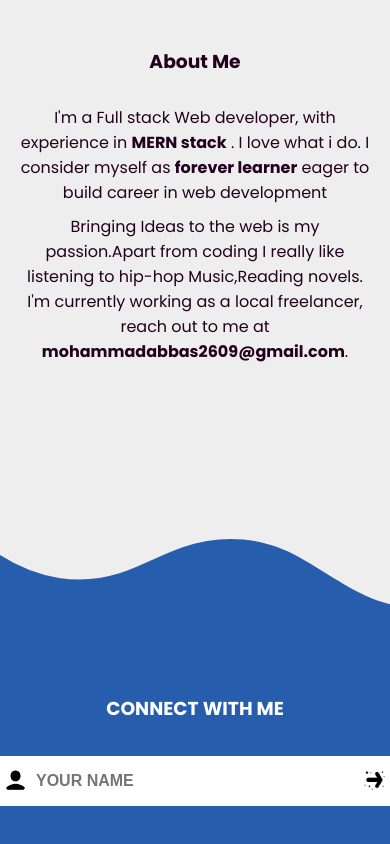
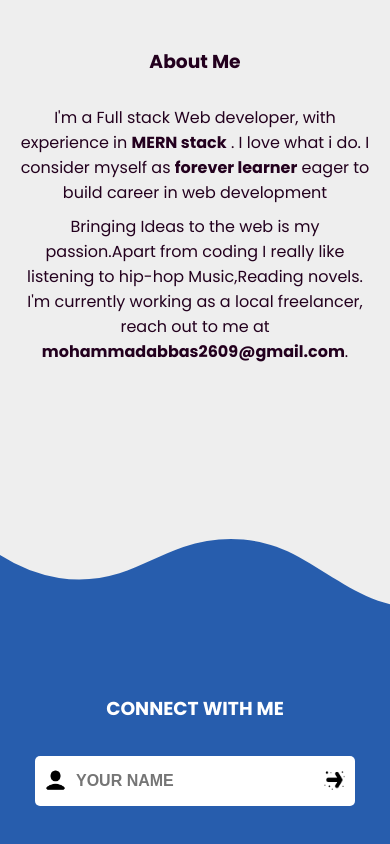
Before and after one commit to mohammadabbas2609/portfolio-website, a React (Create React App) app: page / in a window 390 px wide. Shown: the part 3181-4025 px from the top of the page. Built offline with nearby package versions, Linux system fonts and the light colour scheme.

Commit message:
width of input fixed

```diff
--- a/src/styles/contact.css
+++ b/src/styles/contact.css
@@ -23,8 +23,7 @@
 
 .field-name,
 .field-mail,
-.field-question,
-.field-finish {
+.field-question {
   margin-top: 2rem;
   padding: 0.5rem;
   background: #fff;
@@ -92,3 +91,11 @@ div.active-field {
     transform: translate(-50%, -50%) rotate(0deg);
   }
 }
+
+@media (max-width: 440px) {
+  .field-name,
+  .field-mail,
+  .field-question {
+    width: 320px;
+  }
+}
```
